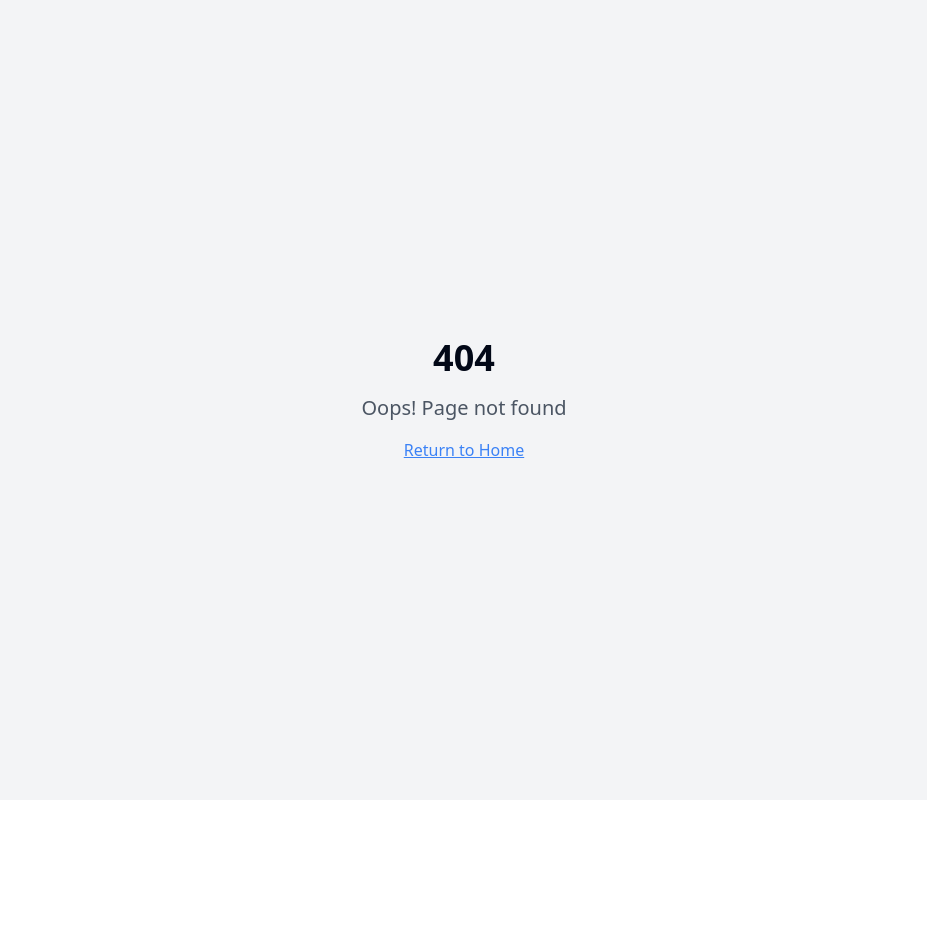
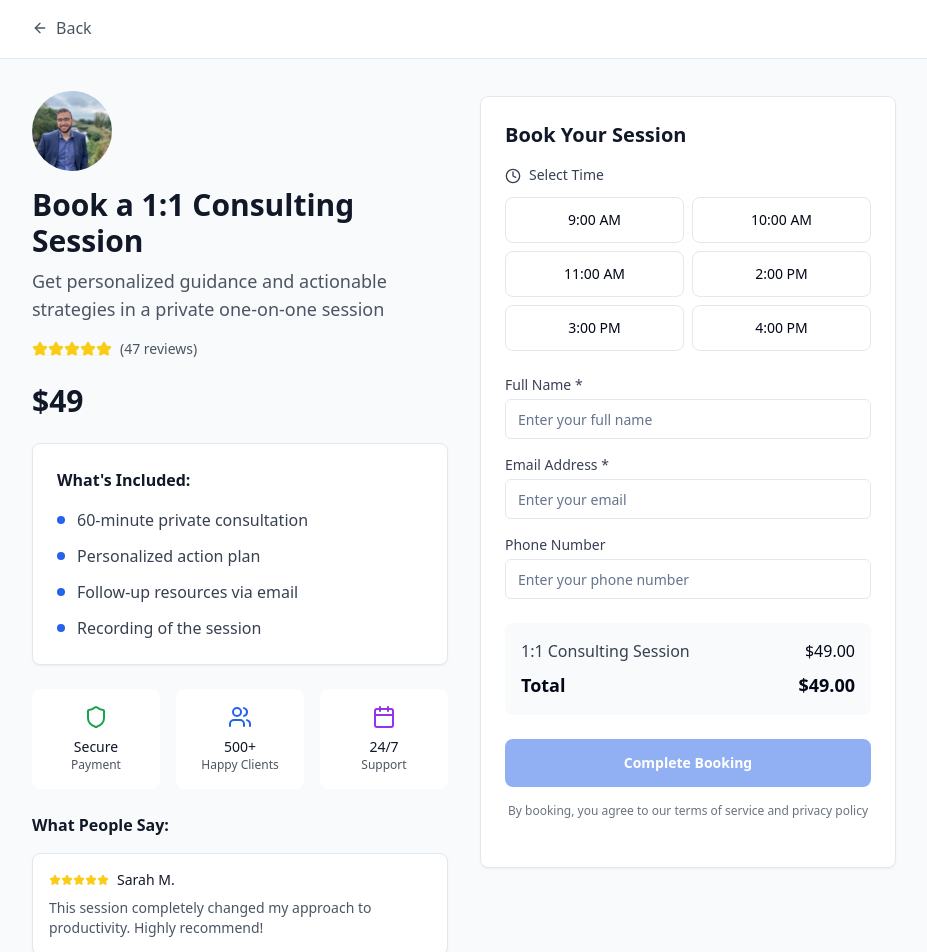
Before and after one commit to ameerry1998/bloom-connect-me, a React (Vite) app: page /booking in a window 1280 px wide. Before the commit this address had no page. Shown: the top 952 px of the page, without its empty margins (176-1103 px from the left). Before the commit the page ends 800 px from the top, so only its background shows below. Built offline with nearby package versions, Linux system fonts and the light colour scheme.

Commit message:
Center calendar and emulate booking page
Center the booking calendar and create a page that mimics the appearance of the specified Stan Store booking page.

```diff
--- a/src/App.tsx
+++ b/src/App.tsx
@@ -1,9 +1,11 @@
+
 import { Toaster } from "@/components/ui/toaster";
 import { Toaster as Sonner } from "@/components/ui/sonner";
 import { TooltipProvider } from "@/components/ui/tooltip";
 import { QueryClient, QueryClientProvider } from "@tanstack/react-query";
 import { BrowserRouter, Routes, Route } from "react-router-dom";
 import Index from "./pages/Index";
+import Booking from "./pages/Booking";
 import NotFound from "./pages/NotFound";
 
 const queryClient = new QueryClient();
@@ -16,6 +18,7 @@ const App = () => (
       <BrowserRouter>
         <Routes>
           <Route path="/" element={<Index />} />
+          <Route path="/booking" element={<Booking />} />
           {/* ADD ALL CUSTOM ROUTES ABOVE THE CATCH-ALL "*" ROUTE */}
           <Route path="*" element={<NotFound />} />
         </Routes>
--- a/src/components/BookingCalendar.tsx
+++ b/src/components/BookingCalendar.tsx
@@ -18,9 +18,9 @@ const BookingCalendar = () => {
     <section className="px-4 py-12 bg-gray-50">
       <div className="max-w-md mx-auto">
         <Card className="bg-white border-0 shadow-lg rounded-2xl overflow-hidden">
-          <CardContent className="p-6">
+          <CardContent className="p-6 text-center">
             {/* Header */}
-            <div className="text-center mb-6">
+            <div className="mb-6">
               <div className="w-16 h-16 bg-blue-100 rounded-2xl flex items-center justify-center mx-auto mb-4">
                 <CalendarIcon className="h-8 w-8 text-blue-600" />
               </div>
@@ -35,13 +35,13 @@ const BookingCalendar = () => {
               </div>
             </div>
 
-            {/* Calendar */}
-            <div className="mb-6">
+            {/* Calendar - Centered */}
+            <div className="mb-6 flex justify-center">
               <Calendar
                 mode="single"
                 selected={date}
                 onSelect={setDate}
-                className="rounded-lg border-0 p-0"
+                className="rounded-lg border-0 p-0 mx-auto"
                 classNames={{
                   months: "flex flex-col space-y-4",
                   month: "space-y-4",
@@ -72,7 +72,7 @@ const BookingCalendar = () => {
             {/* Time Slots */}
             {date && (
               <div className="mb-6">
-                <h3 className="font-semibold text-gray-900 mb-3 flex items-center">
+                <h3 className="font-semibold text-gray-900 mb-3 flex items-center justify-center">
                   <Clock className="h-4 w-4 mr-2" />
                   Available Times for {format(date, "MMM d")}
                 </h3>
@@ -96,7 +96,7 @@ const BookingCalendar = () => {
                 asChild
                 className="w-full bg-blue-600 hover:bg-blue-700 text-white font-semibold py-3 h-12 rounded-lg"
               >
-                <a href="https://stan.store/engineeredfocus/p/book-a-11-consulting-session-s1kowruq" target="_blank" rel="noopener noreferrer">
+                <a href="/booking" rel="noopener noreferrer">
                   Book a 1:1 Call with Me
                 </a>
               </Button>
@@ -106,7 +106,7 @@ const BookingCalendar = () => {
                 variant="ghost"
                 className="w-full text-blue-600 hover:text-blue-700 font-medium"
               >
-                <a href="https://stan.store/engineeredfocus/p/book-a-11-consulting-session-s1kowruq" target="_blank" rel="noopener noreferrer">
+                <a href="/booking" rel="noopener noreferrer">
                   Learn More
                 </a>
               </Button>
--- /dev/null
+++ b/src/pages/Booking.tsx
@@ -0,0 +1,227 @@
+
+import { useState } from "react";
+import { Button } from "@/components/ui/button";
+import { Card, CardContent } from "@/components/ui/card";
+import { Input } from "@/components/ui/input";
+import { Badge } from "@/components/ui/badge";
+import { ArrowLeft, Calendar, Clock, Star, Shield, Users } from "lucide-react";
+import { Link } from "react-router-dom";
+
+const Booking = () => {
+  const [selectedTime, setSelectedTime] = useState<string>("");
+
+  const timeSlots = [
+    "9:00 AM", "10:00 AM", "11:00 AM",
+    "2:00 PM", "3:00 PM", "4:00 PM"
+  ];
+
+  const testimonials = [
+    {
+      name: "Sarah M.",
+      text: "This session completely changed my approach to productivity. Highly recommend!",
+      rating: 5
+    },
+    {
+      name: "Mike R.",
+      text: "Amazing insights and actionable strategies. Worth every penny.",
+      rating: 5
+    }
+  ];
+
+  return (
+    <div className="min-h-screen bg-gray-50">
+      {/* Header */}
+      <header className="bg-white border-b sticky top-0 z-50">
+        <div className="max-w-4xl mx-auto px-4 py-4">
+          <Link to="/" className="inline-flex items-center text-gray-600 hover:text-gray-900">
+            <ArrowLeft className="h-4 w-4 mr-2" />
+            Back
+          </Link>
+        </div>
+      </header>
+
+      <div className="max-w-4xl mx-auto px-4 py-8">
+        <div className="grid md:grid-cols-2 gap-8">
+          {/* Left Column - Product Info */}
+          <div>
+            <div className="mb-6">
+              <img
+                src="/lovable-uploads/ede3b914-03bb-4611-b28e-9996a211e62f.png"
+                alt="Consultant"
+                className="w-20 h-20 rounded-full mb-4"
+              />
+              <h1 className="text-3xl font-bold text-gray-900 mb-2">
+                Book a 1:1 Consulting Session
+              </h1>
+              <p className="text-gray-600 text-lg mb-4">
+                Get personalized guidance and actionable strategies in a private one-on-one session
+              </p>
+
+              <div className="flex items-center gap-2 mb-6">
+                <div className="flex items-center">
+                  {[...Array(5)].map((_, i) => (
+                    <Star key={i} className="h-4 w-4 fill-yellow-400 text-yellow-400" />
+                  ))}
+                </div>
+                <span className="text-sm text-gray-600">(47 reviews)</span>
+              </div>
+
+              <div className="text-3xl font-bold text-gray-900 mb-6">
+                $49
+              </div>
+            </div>
+
+            {/* What's Included */}
+            <Card className="mb-6">
+              <CardContent className="p-6">
+                <h3 className="font-semibold text-gray-900 mb-4">What's Included:</h3>
+                <ul className="space-y-3">
+                  <li className="flex items-start">
+                    <div className="w-2 h-2 bg-blue-600 rounded-full mt-2 mr-3 flex-shrink-0"></div>
+                    <span className="text-gray-700">60-minute private consultation</span>
+                  </li>
+                  <li className="flex items-start">
+                    <div className="w-2 h-2 bg-blue-600 rounded-full mt-2 mr-3 flex-shrink-0"></div>
+                    <span className="text-gray-700">Personalized action plan</span>
+                  </li>
+                  <li className="flex items-start">
+                    <div className="w-2 h-2 bg-blue-600 rounded-full mt-2 mr-3 flex-shrink-0"></div>
+                    <span className="text-gray-700">Follow-up resources via email</span>
+                  </li>
+                  <li className="flex items-start">
+                    <div className="w-2 h-2 bg-blue-600 rounded-full mt-2 mr-3 flex-shrink-0"></div>
+                    <span className="text-gray-700">Recording of the session</span>
+                  </li>
+                </ul>
+              </CardContent>
+            </Card>
+
+            {/* Trust Indicators */}
+            <div className="grid grid-cols-3 gap-4 mb-6">
+              <div className="text-center p-4 bg-white rounded-lg">
+                <Shield className="h-6 w-6 text-green-600 mx-auto mb-2" />
+                <div className="text-sm font-medium text-gray-900">Secure</div>
+                <div className="text-xs text-gray-600">Payment</div>
+              </div>
+              <div className="text-center p-4 bg-white rounded-lg">
+                <Users className="h-6 w-6 text-blue-600 mx-auto mb-2" />
+                <div className="text-sm font-medium text-gray-900">500+</div>
+                <div className="text-xs text-gray-600">Happy Clients</div>
+              </div>
+              <div className="text-center p-4 bg-white rounded-lg">
+                <Calendar className="h-6 w-6 text-purple-600 mx-auto mb-2" />
+                <div className="text-sm font-medium text-gray-900">24/7</div>
+                <div className="text-xs text-gray-600">Support</div>
+              </div>
+            </div>
+
+            {/* Testimonials */}
+            <div>
+              <h3 className="font-semibold text-gray-900 mb-4">What People Say:</h3>
+              <div className="space-y-4">
+                {testimonials.map((testimonial, index) => (
+                  <Card key={index}>
+                    <CardContent className="p-4">
+                      <div className="flex items-center mb-2">
+                        <div className="flex items-center">
+                          {[...Array(testimonial.rating)].map((_, i) => (
+                            <Star key={i} className="h-3 w-3 fill-yellow-400 text-yellow-400" />
+                          ))}
+                        </div>
+                        <span className="ml-2 text-sm font-medium text-gray-900">{testimonial.name}</span>
+                      </div>
+                      <p className="text-sm text-gray-600">{testimonial.text}</p>
+                    </CardContent>
+                  </Card>
+                ))}
+              </div>
+            </div>
+          </div>
+
+          {/* Right Column - Booking Form */}
+          <div>
+            <Card className="sticky top-24">
+              <CardContent className="p-6">
+                <div className="mb-6">
+                  <h3 className="text-xl font-semibold text-gray-900 mb-4">Book Your Session</h3>
+
+                  {/* Time Selection */}
+                  <div className="mb-6">
+                    <label className="block text-sm font-medium text-gray-700 mb-3">
+                      <Clock className="inline h-4 w-4 mr-2" />
+                      Select Time
+                    </label>
+                    <div className="grid grid-cols-2 gap-2">
+                      {timeSlots.map((slot) => (
+                        <button
+                          key={slot}
+                          onClick={() => setSelectedTime(slot)}
+                          className={`p-3 text-sm border rounded-lg transition-colors ${
+                            selectedTime === slot
+                              ? 'border-blue-600 bg-blue-50 text-blue-600'
+                              : 'border-gray-200 hover:border-gray-300'
+                          }`}
+                        >
+                          {slot}
+                        </button>
+                      ))}
+                    </div>
+                  </div>
+
+                  {/* Contact Form */}
+                  <div className="space-y-4 mb-6">
+                    <div>
+                      <label className="block text-sm font-medium text-gray-700 mb-1">
+                        Full Name *
+                      </label>
+                      <Input placeholder="Enter your full name" />
+                    </div>
+                    <div>
+                      <label className="block text-sm font-medium text-gray-700 mb-1">
+                        Email Address *
+                      </label>
+                      <Input type="email" placeholder="Enter your email" />
+                    </div>
+                    <div>
+                      <label className="block text-sm font-medium text-gray-700 mb-1">
+                        Phone Number
+                      </label>
+                      <Input type="tel" placeholder="Enter your phone number" />
+                    </div>
+                  </div>
+
+                  {/* Price Summary */}
+                  <div className="bg-gray-50 rounded-lg p-4 mb-6">
+                    <div className="flex justify-between items-center mb-2">
+                      <span className="text-gray-700">1:1 Consulting Session</span>
+                      <span className="font-medium">$49.00</span>
+                    </div>
+                    <div className="flex justify-between items-center text-lg font-bold">
+                      <span>Total</span>
+                      <span>$49.00</span>
+                    </div>
+                  </div>
+
+                  <Button
+                    className="w-full bg-blue-600 hover:bg-blue-700 text-white font-semibold py-3 h-12 rounded-lg mb-4"
+                    disabled={!selectedTime}
+                  >
+                    Complete Booking
+                  </Button>
+
+                  <div className="text-center">
+                    <p className="text-xs text-gray-500">
+                      By booking, you agree to our terms of service and privacy policy
+                    </p>
+                  </div>
+                </div>
+              </CardContent>
+            </Card>
+          </div>
+        </div>
+      </div>
+    </div>
+  );
+};
+
+export default Booking;
```
